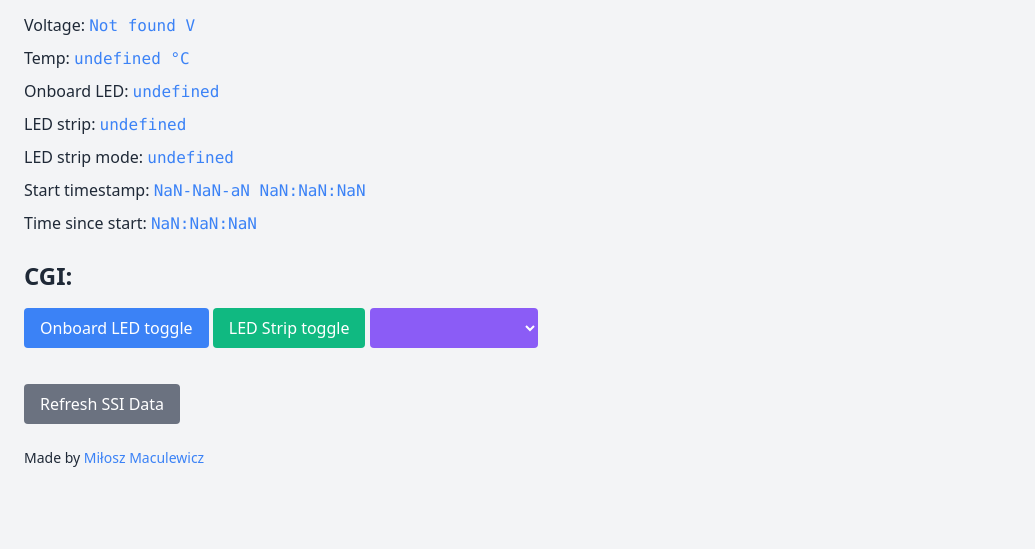
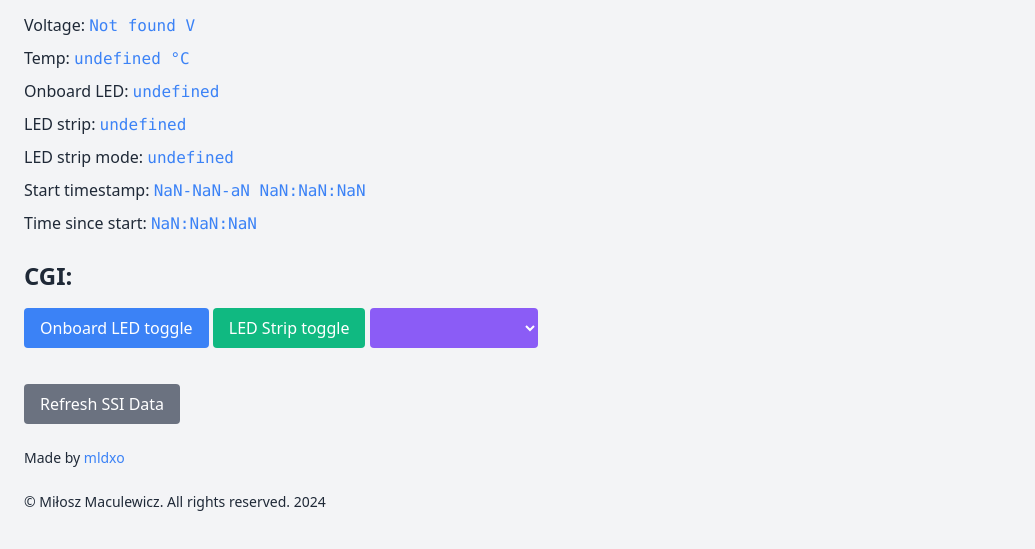
Before and after one commit to milosz275/pico-led-controller, a plain HTML site: page led_controller/public/index.html in a window 1280 px wide. Shown: the part 123-672 px from the top of the page, without its empty margins (0-1035 px from the left). Drawn offline with nearby package versions, Linux system fonts and the light colour scheme; no server answers.

Commit message:
Add copyright section

```diff
--- a/led_controller/public/index.html
+++ b/led_controller/public/index.html
@@ -59,7 +59,14 @@
             </button>
         </div>
         <div class="mt-6">
-            <p class="text-sm">Made by <a href="https://github.com/mldxo" target="_blank" class="text-blue-500">Miłosz Maculewicz</a></p>
+            <p class="text-sm">Made by <a href="https://github.com/mldxo" target="_blank" class="text-blue-500">mldxo</a></p>
+        </div>
+        <div class="mt-6">
+            <p class="text-sm mt-2">
+                <a href="https://mldxo.github.io" target="_blank" id="copyright">
+                    &copy; Miłosz Maculewicz. All rights reserved.
+                </a>
+			</p>
         </div>
     </div>
 </body>
```
